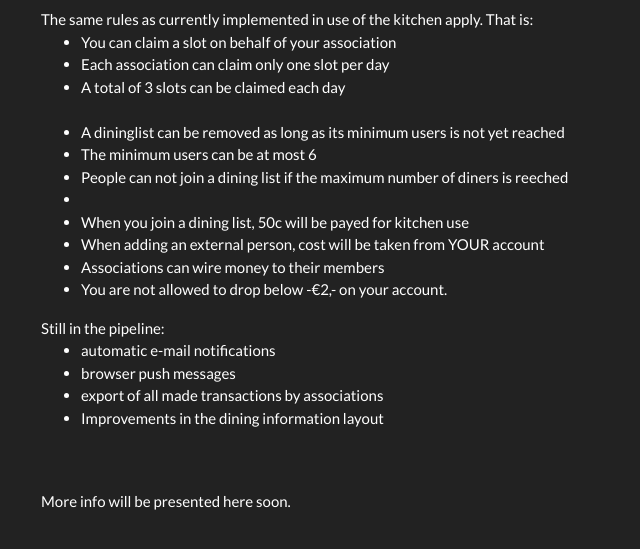
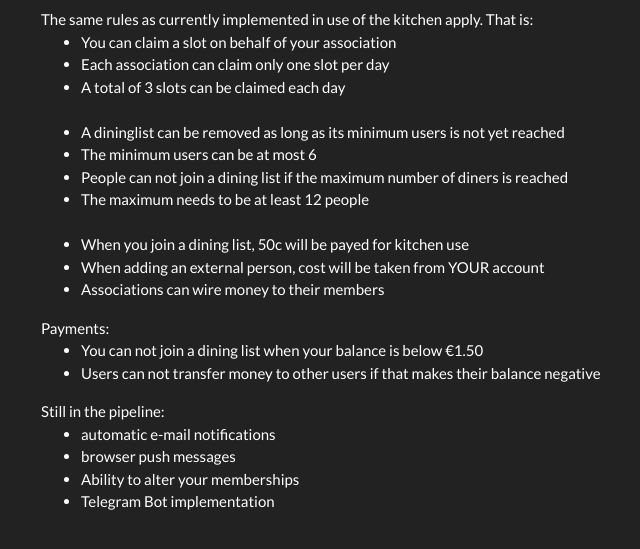
Before and after one commit to VSEScala/Scala-Dining, a Django app: page /site/rules in a window 1280 px wide. Shown: the part 91-640 px from the top of the page, without its empty margins (44-684 px from the left). Run offline with Django 3.2, Linux system fonts and the light colour scheme; a user stored in the database is signed in; tables that the repository leaves empty hold one stand-in row (values such as "Sample post"); some libraries are stand-ins or nearby versions.

Commit message:
Improved Rules and regulations page

```diff
--- a/General/views.py
+++ b/General/views.py
@@ -71,7 +71,7 @@ class BugReportView(View):
 class RulesPageView(View):
     template = "general/rules_and_regulations.html"
     context = {}
-    change_date = timezone.make_aware(datetime(2019, 2, 27, 17, 49))
+    change_date = timezone.make_aware(datetime(2019, 2, 28, 12, 6))
 
     def get(self, request):
         # Store the recent updates/visit data in the local context
--- a/assets/templates/general/rules_and_regulations.html
+++ b/assets/templates/general/rules_and_regulations.html
@@ -10,24 +10,27 @@
         <br>
         <li>A dininglist can be removed as long as its minimum users is not yet reached</li>
         <li>The minimum users can be at most 6</li>
-        <li>People can not join a dining list if the maximum number of diners is reeched</li>
-        <li></li>
+        <li>People can not join a dining list if the maximum number of diners is reached</li>
+        <li>The maximum needs to be at least 12 people</li>
+        <br>
 
 
         <li>When you join a dining list, 50c will be payed for kitchen use</li>
         <li>When adding an external person, cost will be taken from YOUR account</li>
         <li>Associations can wire money to their members</li>
-        <li>You are not allowed to drop below -€2,- on your account.</li>
+    </ul>
+    Payments:
+    <ul>
+        <li>You can not join a dining list when your balance is below €1.50</li>
+        <li>Users can not transfer money to other users if that makes their balance negative</li>
     </ul>
 
     Still in the pipeline:<br>
     <ul>
         <li>automatic e-mail notifications</li>
         <li>browser push messages</li>
-        <li>export of all made transactions by associations</li>
-        <li>Improvements in the dining information layout</li>
+        <li>Ability to alter your memberships</li>
+        <li>Telegram Bot implementation</li>
     </ul>
-    <br><br>
-    More info will be presented here soon.
 
 {% endblock %}
```
